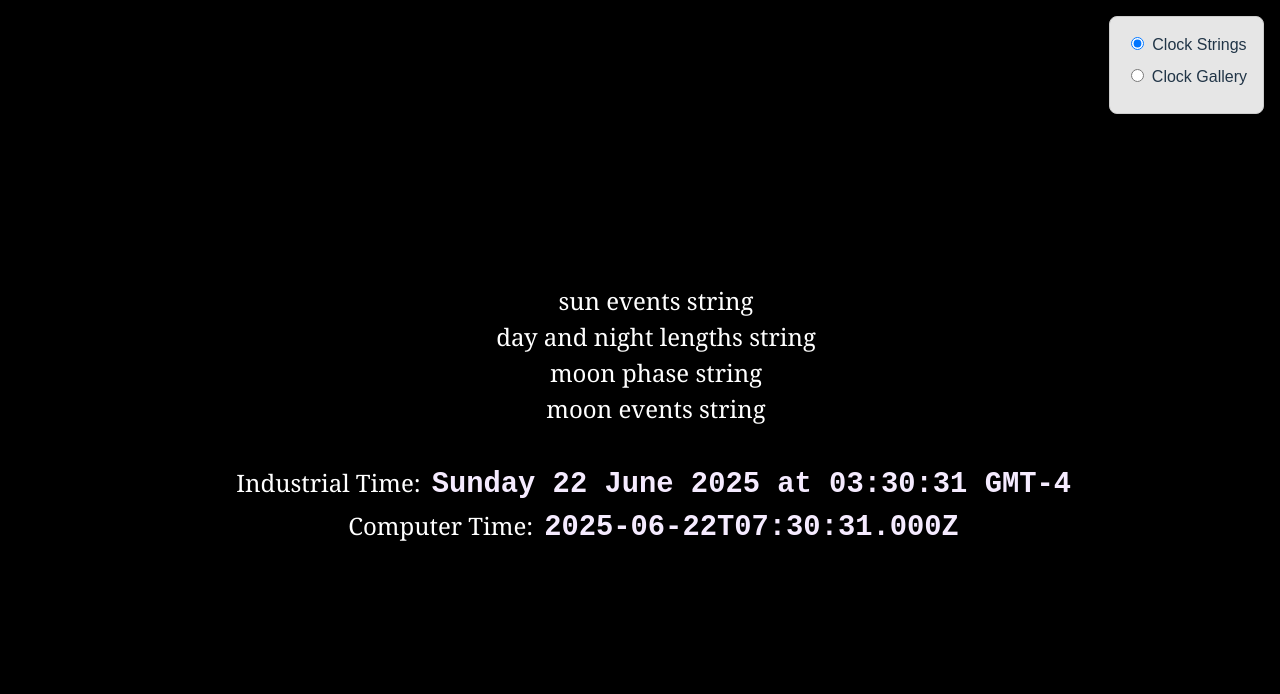
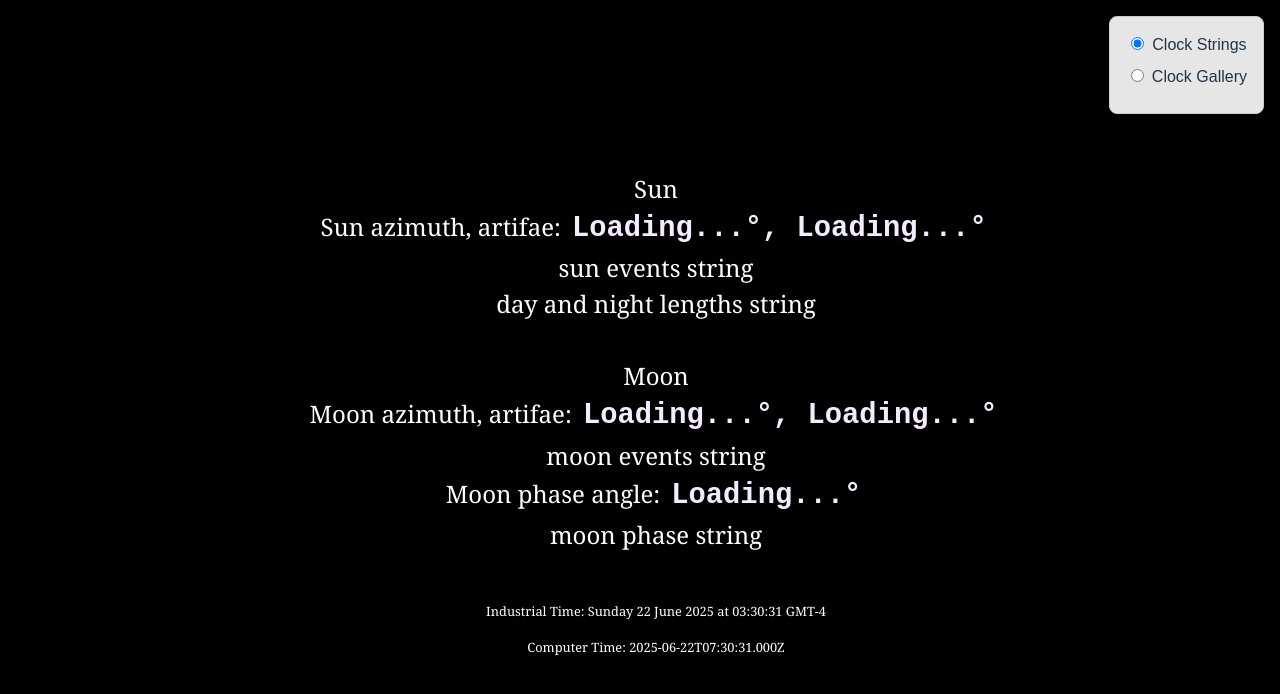
Before and after one commit to rr34/time-v3, a React (Vite) app in the folder client/: page / in a window 1280 px wide. Shown: the top 694 px of the page. Built offline with nearby package versions, Linux system fonts and the light colour scheme; no server answers.

Commit message:
Greatly improved the clock strings.

```diff
--- a/client/src/App.tsx
+++ b/client/src/App.tsx
@@ -5,7 +5,7 @@ import './App.css';
 import ClockStrings from "./components/ClockStrings";
 import ClockGallery from './components/ClockGallery';
 import { useClockGalleryData } from "./utils/useClockGalleryData";
-import { BodyData, emptyBodyData, DailyEventsObj } from "./types/interfaces";
+import { BodyData, emptyBodyData, DailyEventsObj, emptyBodiesDict, BodiesDict } from "./types/interfaces";
 import { useIntervalTimestamp } from "./utils/functions";
 
 
@@ -43,7 +43,7 @@ function App() {
     [addHoursParam]);
   const LatDecFilter = true; // Filter example: with top 350 stars, for latitude of 40, declination > -50 filters out 58 stars leaving 292 possibly visible above horizon.
 
-  const momentsarray = useMemo(() => {
+  const momentsarray_animation = useMemo(() => {
     const momentscount: number = 20 + 1; // plus one makes the duration from the beginning to end match stepminutes times the first number.
     const stepsbefore: number = 10;
     const stepminutes: number = 3; // 3 minutes is twenty steps per hour.
@@ -55,8 +55,20 @@ function App() {
     return arr;
   }, [now15Min, addHours])
 
+  const momentsarray_details = useMemo(() => {
+    const momentscount: number = 15*60 + 1; // plus one makes the duration from the beginning to end match stepseconds times the first number.
+    const stepsbefore: number = 0;
+    const stepseconds: number = 1;
+    const arr: string[] = [];
+    for (let i = -stepsbefore; i < momentscount - stepsbefore; i++) {
+      const idate = new Date(now15Min + i * stepseconds*1000 + addHours*1000*60*60);
+      arr.push(idate.toISOString());
+    }
+    return arr;
+  }, [now15Min, addHours])
+
     // initialize daily events object
-    const [DailyEventsObj, setDailyEventsObj] = useState<DailyEventsObj>({ sundaily: [0], sundailydata: emptyBodyData, moondaily: [0], moondailydata: emptyBodyData, nearestnew: 0, nearestnewangle: 0, nearestfull: 0, nearestfullangle: 0 });
+    const [DailyEventsObj, setDailyEventsObj] = useState<DailyEventsObj>({ sundaily: [0], sundailydata: emptyBodyData, moondaily: [0], moondailydata: emptyBodyData, nearestnew: 0, nearestnewangle: 0, nearestfull: 0, nearestfullangle: 0, momentsarrayDetails: [0], sunmoonDetails: emptyBodiesDict });
 
     useEffect(() => {
       // initialize location variables. todo get the location(s) and MSL from the photo tags
@@ -68,7 +80,7 @@ function App() {
           const requestOptions = {
             method: 'POST',
             headers: { 'Content-Type': 'application/json' },
-            body: JSON.stringify({ location: clockLatLong, elevation: clockMSL, currenttime: new Date(nowDaily) }),
+            body: JSON.stringify({ location: clockLatLong, elevation: clockMSL, currenttime: new Date(nowDaily), nowmoments_clockstrings: momentsarray_details }),
           };
 
         const response = await fetch(`${import.meta.env.VITE_AWIM_URL}/getevents`, requestOptions);
@@ -88,6 +100,8 @@ function App() {
         const fullmoon_time: string = data['fullmoon time'];
         const fullmoon_angle: number = Math.round(data['fullmoon angle'] * 100) / 100;
 
+        const sunmoonDetails: BodiesDict = data['sunmoon_details']
+
         setDailyEventsObj({
           sundaily: sundaily_ms,
           sundailydata: sundailydata,
@@ -97,6 +111,8 @@ function App() {
           nearestnewangle: newmoon_angle,
           nearestfull: new Date(fullmoon_time).getTime(),
           nearestfullangle: fullmoon_angle,
+          momentsarrayDetails: momentsarray_details.map(d => Date.parse(d)),
+          sunmoonDetails: sunmoonDetails,
         });
       } catch (error) {
         console.error("Error fetching daily events:", error);
@@ -106,7 +122,7 @@ function App() {
     fetchDailyEvents();
   }, [nowDaily]);
 
-    const { loading, basenamesList, imagesSet, astroData, bodiesInImages } = useClockGalleryData(momentsarray, TagsInclude, TagsExclude, MagRankAllMax, LatDecFilter);
+    const { loading, basenamesList, imagesSet, astroData, bodiesInImages } = useClockGalleryData(momentsarray_animation, TagsInclude, TagsExclude, MagRankAllMax, LatDecFilter);
 
   return (
     <>
@@ -140,7 +156,7 @@ function App() {
               ? <ClockStrings deo={DailyEventsObj} />
               : <ClockGallery
                   loading={loading}
-                  MomentsArray={momentsarray}
+                  MomentsArray={momentsarray_animation}
                   basenamesList={basenamesList}
                   imagesSet={imagesSet}
                   astroData={astroData}
--- a/client/src/components/ClockStrings.tsx
+++ b/client/src/components/ClockStrings.tsx
@@ -11,12 +11,14 @@ const ClockStrings = ({ deo }: ClockStringsProps) => {
   const nowSecond = useIntervalTimestamp(1000); // update every second
   const [sunIndex, setSunIndex] = useState(0);
   const [moonIndex, setMoonIndex] = useState(0);
+  const [detailIndex, setDetailIndex] = useState(0);
   useEffect(() => {
     if (deo.sundaily.length > 0 && deo.sundaily[0] !== 0) {
       setSunIndex(deo.sundaily.findIndex((date) => nowSecond < date)); // sets sunIndex to the index of the next event to occur
       setMoonIndex(deo.moondaily.findIndex((date) => nowSecond < date)); // sets moonIndex to the index of the next event to occur
+      setDetailIndex(deo.momentsarrayDetails.findIndex((date) => nowSecond < date)); // sets detailIndex to the index of the next timestamp
     }
-  }, [nowSecond, deo.sundaily]);
+  }, [nowSecond, deo.sundaily, deo.moondaily]);
 
 
   const timeStyle: React.CSSProperties = {
@@ -27,58 +29,76 @@ const ClockStrings = ({ deo }: ClockStringsProps) => {
     fontWeight: 800,
   };
 
+    let sundetailsstring: React.ReactNode = "sun details string";
     let suneventsstring: React.ReactNode = "sun events string";
     let daynightlengthstring: React.ReactNode = "day and night lengths string";
+    let moondetailsstring: React.ReactNode = "moon details string";
+    let moonphaseanglestring: React.ReactNode = "moon phase angle string";
     let moonphasestring: React.ReactNode = "moon phase string";
     let mooneventstring: React.ReactNode = "moon events string";
     let industrialdtstring: React.ReactNode = "industrial datetime string";
     let comptime: React.ReactNode = "computer time";
 
-  // sun events string
+  // sun details string
+    sundetailsstring = <>
+      Sun azimuth, artifae: <span style={timeStyle}>{deo.sunmoonDetails?.sun.azimuths?.[detailIndex] ?? 'Loading...'}°, {deo.sunmoonDetails?.sun.artifaes?.[detailIndex] ?? 'Loading...'}°</span>
+    </>;
+
+// sun events string
   if (sunIndex === 4 || sunIndex === 8) {
     const since_ms = nowSecond - deo.sundaily[sunIndex - 1];
     const until_ms = deo.sundaily[sunIndex] - nowSecond;
     suneventsstring = <>
-      <span style={timeStyle}>{msToTime(since_ms)}</span> since midnight at artifae {deo.sundailydata['artifaes'][sunIndex-1]}°{" "}
-      <span style={timeStyle}>{msToTime(until_ms)}</span> until sunrise at azimuth {deo.sundailydata['azimuths'][sunIndex]}°.
+      <span style={timeStyle}>{msToTime(since_ms)}</span> since midnight at artifae {deo.sundailydata?.artifaes?.[sunIndex-1] ?? 'Loading...'}°.{" "}
+      <span style={timeStyle}>{msToTime(until_ms)}</span> until sunrise at azimuth {deo.sundailydata?.azimuths?.[sunIndex] ?? 'Loading...'}°.
     </>;
   } else if (sunIndex === 5 || sunIndex === 9) {
     const since_ms = nowSecond - deo.sundaily[sunIndex - 1];
     const until_ms = deo.sundaily[sunIndex] - nowSecond;
     suneventsstring = <>
-      <span style={timeStyle}>{msToTime(since_ms)}</span> since sunrise at azimuth {deo.sundailydata['azimuths'][sunIndex-1]}°.{" "}
-      <span style={timeStyle}>{msToTime(until_ms)}</span> until high noon at artifae {deo.sundailydata['artifaes'][sunIndex]}°.
+      <span style={timeStyle}>{msToTime(since_ms)}</span> since sunrise at azimuth {deo.sundailydata?.azimuths?.[sunIndex-1] ?? 'Loading...'}°.{" "}
+      <span style={timeStyle}>{msToTime(until_ms)}</span> until high noon at artifae {deo.sundailydata?.artifaes?.[sunIndex] ?? 'Loading...'}°.
     </>;
   } else if (sunIndex === 6) {
     const since_ms = nowSecond - deo.sundaily[sunIndex - 1];
     const until_ms = deo.sundaily[sunIndex] - nowSecond;
     suneventsstring = <>
-      <span style={timeStyle}>{msToTime(since_ms)}</span> since high noon at artifae {deo.sundailydata['artifaes'][sunIndex-1]}°.{" "}
-      <span style={timeStyle}>{msToTime(until_ms)}</span> until sunset at azimuth {deo.sundailydata['azimuths'][sunIndex]}°.
+      <span style={timeStyle}>{msToTime(since_ms)}</span> since high noon at artifae {deo.sundailydata?.artifaes?.[sunIndex-1] ?? 'Loading...'}°.{" "}
+      <span style={timeStyle}>{msToTime(until_ms)}</span> until sunset at azimuth {deo.sundailydata?.azimuths?.[sunIndex] ?? 'Loading...'}°.
     </>;
   } else if (sunIndex === 7) {
     const since_ms = nowSecond - deo.sundaily[sunIndex - 1];
     const until_ms = deo.sundaily[sunIndex] - nowSecond;
     suneventsstring = <>
-      <span style={timeStyle}>{msToTime(since_ms)}</span> since sunset at azimuth {deo.sundailydata['azimuths'][sunIndex-1]}°.{" "}
-      <span style={timeStyle}>{msToTime(until_ms)}</span> until midnight at artifae {deo.sundailydata['artifaes'][sunIndex]}°.
+      <span style={timeStyle}>{msToTime(since_ms)}</span> since sunset at azimuth {deo.sundailydata?.azimuths?.[sunIndex-1] ?? 'Loading...'}°.{" "}
+      <span style={timeStyle}>{msToTime(until_ms)}</span> until midnight at artifae {deo.sundailydata?.artifaes?.[sunIndex] ?? 'Loading...'}°.
     </>;
   }
+
+  // moon details string
+    moondetailsstring = <>
+      Moon azimuth, artifae: <span style={timeStyle}>{deo.sunmoonDetails?.moon.azimuths?.[detailIndex] ?? 'Loading...'}°, {deo.sunmoonDetails?.moon.artifaes?.[detailIndex] ?? 'Loading...'}°</span>
+    </>;
+
+  // moon phase angle string
+    moonphaseanglestring = <>
+      Moon phase angle: <span style={timeStyle}>{deo.sunmoonDetails?.moon.moonphaseangles?.[detailIndex] ?? 'Loading...'}°</span>
+    </>;
 
   // moon events string
   if (moonIndex === 2 || moonIndex === 4) {
     const since_ms = nowSecond - deo.moondaily[moonIndex - 1];
     const until_ms = deo.moondaily[moonIndex] - nowSecond;
     mooneventstring = <>
-      <span style={timeStyle}>{msToTime(since_ms)}</span> since moonset at azimuth {deo.moondailydata['azimuths'][moonIndex-1]}°.{" "}
-      <span style={timeStyle}>{msToTime(until_ms)}</span> until moonrise at azimuth {deo.moondailydata['azimuths'][moonIndex]}°.
+      <span style={timeStyle}>{msToTime(since_ms)}</span> since moonset at azimuth {deo.moondailydata?.azimuths?.[moonIndex-1] ?? 'Loading...'}°.{" "}
+      <span style={timeStyle}>{msToTime(until_ms)}</span> until moonrise at azimuth {deo.moondailydata?.azimuths?.[moonIndex] ?? 'Loading...'}°.
     </>;
   } else if (moonIndex === 3 || moonIndex === 5) {
     const since_ms = nowSecond - deo.moondaily[moonIndex - 1];
     const until_ms = deo.moondaily[moonIndex] - nowSecond;
     mooneventstring = <>
-      <span style={timeStyle}>{msToTime(since_ms)}</span> since moonrise at azimuth {deo.moondailydata['azimuths'][moonIndex-1]}°.{" "}
-      <span style={timeStyle}>{msToTime(until_ms)}</span> until moonset at azimuth {deo.moondailydata['azimuths'][moonIndex]}°.
+      <span style={timeStyle}>{msToTime(since_ms)}</span> since moonrise at azimuth {deo.moondailydata?.azimuths?.[moonIndex-1] ?? 'Loading...'}°.{" "}
+      <span style={timeStyle}>{msToTime(until_ms)}</span> until moonset at azimuth {deo.moondailydata?.azimuths?.[moonIndex] ?? 'Loading...'}°.
     </>;
   }
 
@@ -149,9 +169,9 @@ const ClockStrings = ({ deo }: ClockStringsProps) => {
     timeZoneName: 'shortOffset',
   };
   industrialdtstring = (
-    <><br/>Industrial Time: <span style={timeStyle}>{new Intl.DateTimeFormat("en-GB", options).format(nowSecond)}</span></>
+    <><br/>Industrial Time: {new Intl.DateTimeFormat("en-GB", options).format(nowSecond)}</>
   );
-  comptime = <>Computer Time: <span style={timeStyle}>{new Date(nowSecond).toISOString()}</span></>;
+  comptime = <>Computer Time: {new Date(nowSecond).toISOString()}</>;
 
   return (
     <div
@@ -171,12 +191,19 @@ const ClockStrings = ({ deo }: ClockStringsProps) => {
       }}
     >
       <p>
+        Sun<br />
+        {sundetailsstring}<br />
         {suneventsstring}<br />
-        {daynightlengthstring}<br />
+        {daynightlengthstring}<br /><br />
+        Moon<br />
+        {moondetailsstring}<br />
+        {mooneventstring}<br />
+        {moonphaseanglestring}<br />
         {moonphasestring}<br />
-        {mooneventstring}<br />
+        <span style={{ fontSize: '0.8rem' }}>
         {industrialdtstring}<br />
         {comptime}
+        </span>
       </p>
     </div>
   );
--- a/client/src/types/interfaces.ts
+++ b/client/src/types/interfaces.ts
@@ -22,6 +22,7 @@ export interface BodyData {
   'arcs'?: number[];
   'pixelpos x'?: number[];
   'pixelpos y'?: number[];
+  'moonphaseangles'?: number[];
 
   // Moon-specific optional fields
   'phaseangles'?: number[];
@@ -37,6 +38,12 @@ export const emptyBodyData: BodyData = {
 export type BodiesDict = Record<string, BodyData>;
 
 
+export const emptyBodiesDict: BodiesDict = {
+  sun: {type: 'sun'},
+  moon: {type: 'moon'}
+}
+
+
 export interface DailyEventsObj {
   sundaily: number[]; // list of numbers representing ms timestamp of sunrise [0, 4, 8, 12], noon [1, 5, 9, 13], sunset [2, 6, 10, 14], midnight [3, 7, 11, 15]
   sundailydata: BodyData; // sun data for the sun events times
@@ -46,6 +53,8 @@ export interface DailyEventsObj {
   nearestnewangle: number; // phase angle associated with the nearest new moon
   nearestfull: number; // ms timestamp of nearest full moon
   nearestfullangle: number; // phase angle associated with the nearest full moon
+  momentsarrayDetails: number[];
+  sunmoonDetails: BodiesDict;
 }
 
 
```
